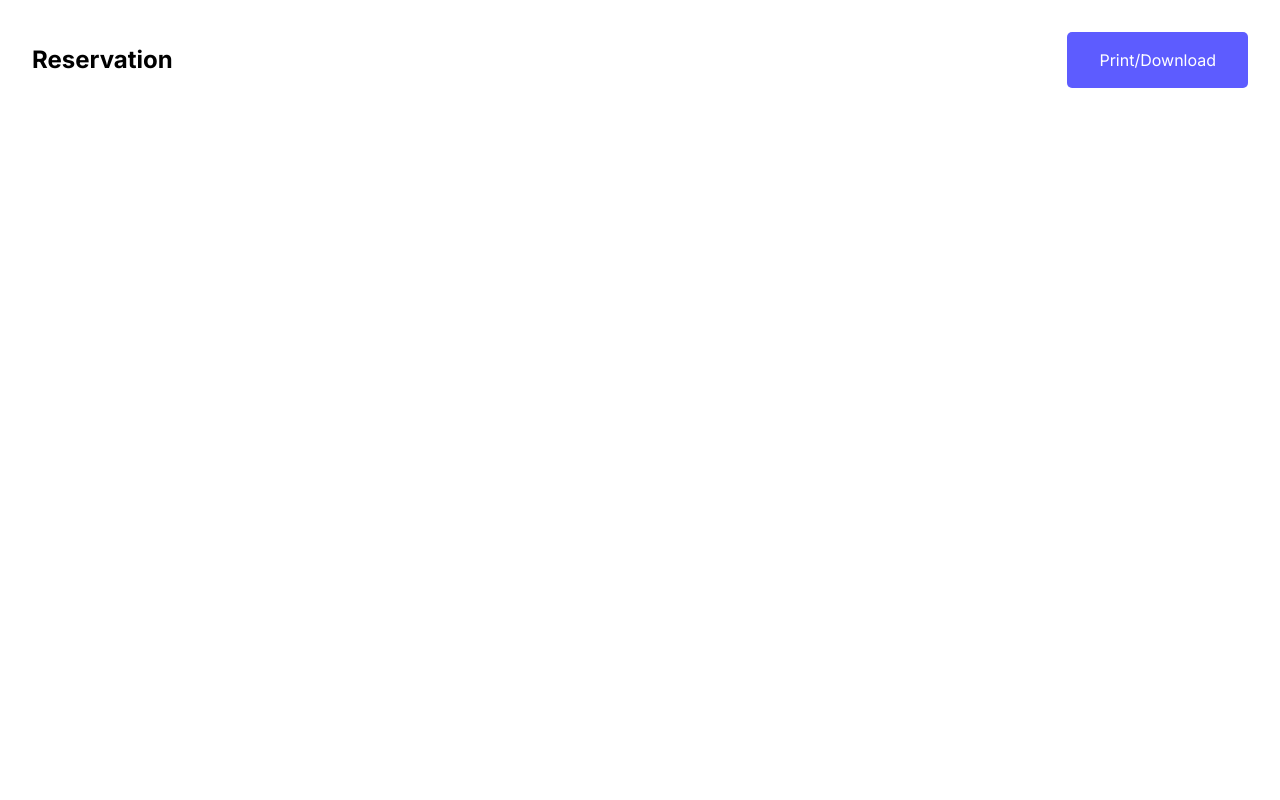
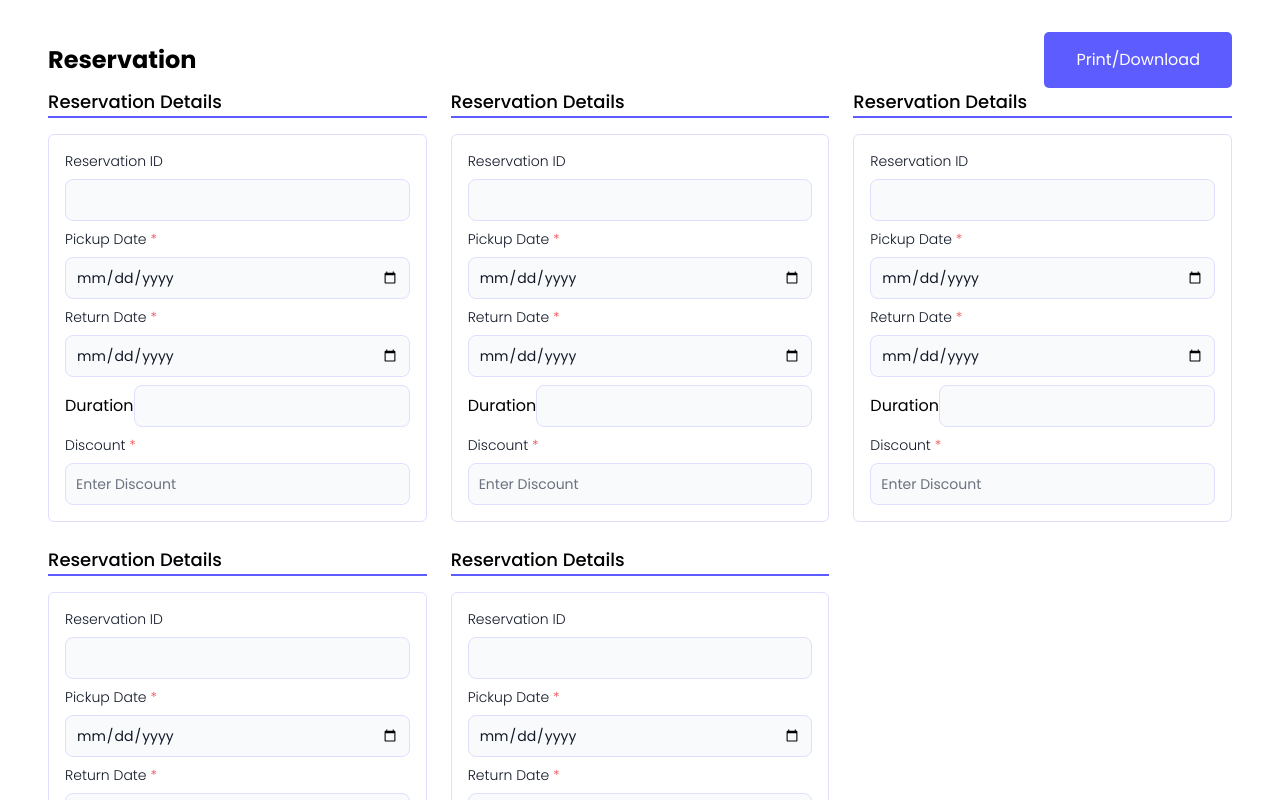
Before and after one commit to shaon07/Reservation, a Next.js app: page / in a window 1280 px wide. Shown: the top 800 px of the page. Built offline with nearby package versions, Linux system fonts and the light colour scheme.

Commit message:
[add] initial card design

```diff
--- a/src/app/layout.tsx
+++ b/src/app/layout.tsx
@@ -1,8 +1,12 @@
 import type { Metadata } from "next";
-import { Inter } from "next/font/google";
+import {  Poppins } from "next/font/google";
 import "./globals.css";
 
-const inter = Inter({ subsets: ["latin"] });
+const poppins = Poppins({
+  subsets: ["latin"],
+  weight: ["100", "200", "300", "400", "500", "600", "700", "800", "900"],
+  display: "swap",
+});
 
 export const metadata: Metadata = {
   title: "Create Next App",
@@ -16,7 +20,7 @@ export default function RootLayout({
 }>) {
   return (
     <html lang="en">
-      <body className={inter.className}>{children}</body>
+      <body className={poppins.className}>{children}</body>
     </html>
   );
 }
--- a/src/components/Views/Reservation/index.tsx
+++ b/src/components/Layers/Reservation/index.tsx
@@ -1,6 +1,7 @@
 import React from "react";
 import { styles } from "./styles.css";
 import { globalStyles } from "@/globalStyles/index.css";
+import DetailCard from "./views/DetailCard";
 
 export default function Reservation() {
   return (
@@ -9,6 +10,14 @@ export default function Reservation() {
         <h1 className={`${globalStyles.typography.h1}`}>Reservation</h1>
         <button className={`${globalStyles.button.primary}`}>Print/Download</button>
       </div>
+
+      <div className="grid grid-cols-1 md:grid-cols-2 lg:grid-cols-3 w-auto gap-4 lg:gap-6">
+        <DetailCard />
+        <DetailCard />
+        <DetailCard />
+        <DetailCard />
+        <DetailCard />
+      </div>
     </div>
   );
 }
--- /dev/null
+++ b/src/components/Layers/Reservation/views/DetailCard.tsx
@@ -0,0 +1,29 @@
+import Card from "@/components/Views/Card";
+import CardTitle from "@/components/common/CardTitle";
+import InputBox from "@/components/common/InputBox";
+import React from "react";
+
+export default function DetailCard() {
+  return (
+    <div className="flex flex-col gap-4">
+      <CardTitle text={"Reservation Details"} />
+      <Card>
+        <form className="flex flex-col gap-2">
+          <InputBox label={"Reservation ID"} type="text" />
+          <InputBox label={"Pickup Date"} type="date" required />
+          <InputBox label={"Return Date"} type="date" required />
+          <div className="w-full flex items-center justify-between">
+            <span>Duration</span>
+            <InputBox  />
+          </div>
+          <InputBox
+            label={"Discount"}
+            type="number"
+            required
+            placeholder="Enter Discount"
+          />
+        </form>
+      </Card>
+    </div>
+  );
+}
--- /dev/null
+++ b/src/components/Views/Card/index.tsx
@@ -0,0 +1,20 @@
+import InputBox from "@/components/common/InputBox";
+import React, { CSSProperties } from "react";
+
+interface Card {
+    className?: string;
+    style?: CSSProperties;
+    children: React.ReactNode;
+}
+
+export default function Card({
+    className="",
+    style,
+    children,
+}: Card) {
+  return (
+    <div className={`border border-[#DFDFFF] p-4 rounded-md ${className} ${style}`}>
+      {children}
+    </div>
+  );
+}
--- /dev/null
+++ b/src/components/common/CardTitle.tsx
@@ -0,0 +1,17 @@
+import { globalStyles } from '@/globalStyles/index.css'
+import React, { CSSProperties } from 'react'
+
+interface HTMLHeadingElement {
+  id?: string;
+  className?: string;
+  style?: string | CSSProperties;
+  text: string;
+}
+
+export default function CardTitle({id, className, style, text, ...props}:HTMLHeadingElement) {
+  return (
+    <h2 {...props} className={`${globalStyles.typography.h2} border-[#5D5CFF] border-b-2 ${className}`}>
+      {text}
+    </h2>
+  )
+}
--- /dev/null
+++ b/src/components/common/InputBox.tsx
@@ -0,0 +1,74 @@
+"use client";
+import React, { useState } from "react";
+
+interface HTMLInput {
+  type?:
+    | "text"
+    | "password"
+    | "email"
+    | "number"
+    | "checkbox"
+    | "radio"
+    | "date"
+    | "file"
+    | "button"
+    | "submit";
+  label?: string;
+  id?: string;
+  name?: string;
+  disabled?: boolean;
+  placeholder?: string;
+  required?: boolean;
+  autoComplete?: string;
+  onChange?: (data?: any) => void;
+  onFocus?: (data?: any) => void;
+  onBlur?: (data?: any) => void;
+}
+
+export default function InputBox({
+  type = "text",
+  id = "",
+  name = "",
+  disabled = false,
+  placeholder = "",
+  required = false,
+  autoComplete = "",
+  onChange = () => {},
+  onFocus = () => {},
+  onBlur = () => {},
+  label = "",
+}: HTMLInput) {
+  const [inputValue, setInputValue] = useState<any>();
+
+  return (
+    <div>
+      {label && (
+        <label className="block mb-2 text-sm font-light text-gray-900 dark:text-white">
+          {label}
+          {required && <span className="text-red-500"> * </span>}
+        </label>
+      )}
+      <input
+        type={type}
+        value={inputValue}
+        id={id}
+        name={name}
+        disabled={disabled}
+        placeholder={placeholder}
+        required={required}
+        autoComplete={autoComplete}
+        onChange={(event: React.ChangeEvent<HTMLInputElement>) => {
+          setInputValue(event.target.value);
+          onChange(event.target.value);
+        }}
+        onFocus={(event: React.FocusEvent<HTMLInputElement>) => {
+          onFocus(event.target.value);
+        }}
+        onBlur={(event: React.FocusEvent<HTMLInputElement>) => {
+          onBlur(event.target.value);
+        }}
+        className="bg-gray-50 border border-[#DFDFFF] text-gray-900 text-sm rounded-lg focus:ring-[#DFDFFF] focus:border-[#DFDFFF] block w-full p-2.5 dark:bg-gray-700 dark:border-gray-600 dark:placeholder-gray-400 dark:text-white dark:focus:ring-blue-500 dark:focus:border-blue-500"
+      />
+    </div>
+  );
+}
--- a/src/containers/HomePageContainer/index.tsx
+++ b/src/containers/HomePageContainer/index.tsx
@@ -1,4 +1,4 @@
-import Reservation from "@/components/Views/Reservation";
+import Reservation from "@/components/Layers/Reservation";
 import React from "react";
 import { styles } from "./styles.css";
 
--- a/src/containers/HomePageContainer/styles.css.ts
+++ b/src/containers/HomePageContainer/styles.css.ts
@@ -1,3 +1,3 @@
 export const styles = {
-    container: `bg-white p-4 md:p-8`
+    container: `bg-white p-4 md:p-8 md:px-12`
 }
--- a/src/globalStyles/index.css.ts
+++ b/src/globalStyles/index.css.ts
@@ -2,6 +2,7 @@ export const globalStyles = {
     body: `bg-white`,
     typography: {
         h1: `text-black font-bold text-2xl`,
+        h2: `text-black font-medium text-lg`,
     },
     button: {
         primary: `bg-[#5D5CFF] text-white py-4 px-8 rounded-[5px]`
```
Also changed, not shown: src/types/index.ts (added, +17 -0 lines), src/components/Layers/Reservation/styles.css.ts (renamed from src/components/Views/Reservation/styles.css.ts).
